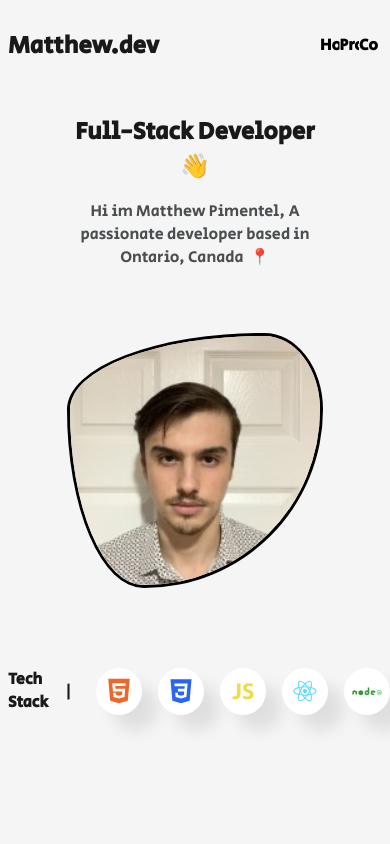
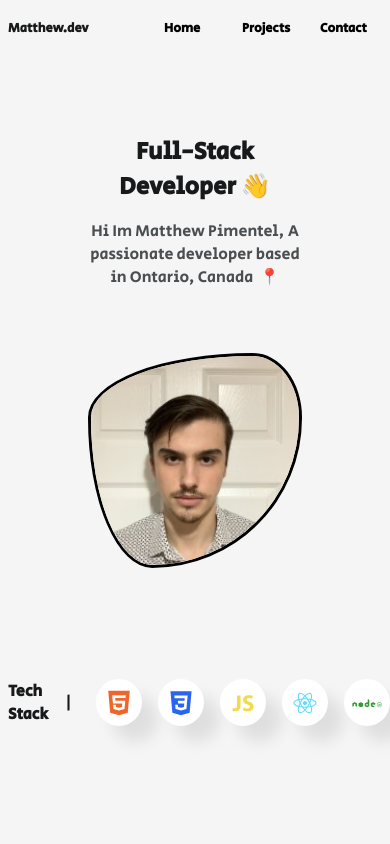
Before and after one commit to Matthewpimentel/Portfolio-Update, a React (Create React App) app: page / in a window 390 px wide. Shown: the top 844 px of the page. Built offline with nearby package versions, Linux system fonts and the light colour scheme.

Commit message:
portolio is now responsive

```diff
--- a/public/index.html
+++ b/public/index.html
@@ -7,26 +7,13 @@
     <meta name="theme-color" content="#000000" />
     <meta
       name="description"
-      content="Web site created using create-react-app"
+      content="Portfolio"
     />
     <script src="https://kit.fontawesome.com/bb6db07c47.js" crossorigin="anonymous"></script>
 
     <link rel="apple-touch-icon" href="%PUBLIC_URL%/logo192.png" />
-    <!--
-      manifest.json provides metadata used when your web app is installed on a
-      user's mobile device or desktop. See https://developers.google.com/web/fundamentals/web-app-manifest/
-    -->
     <link rel="manifest" href="%PUBLIC_URL%/manifest.json" />
-    <!--
-      Notice the use of %PUBLIC_URL% in the tags above.
-      It will be replaced with the URL of the `public` folder during the build.
-      Only files inside the `public` folder can be referenced from the HTML.
-
-      Unlike "/favicon.ico" or "favicon.ico", "%PUBLIC_URL%/favicon.ico" will
-      work correctly both with client-side routing and a non-root public URL.
-      Learn how to configure a non-root public URL by running `npm run build`.
-    -->
-    <title>React App</title>
+    <title>Matthew Pimentel</title>
   </head>
   <body>
     <noscript>You need to enable JavaScript to run this app.</noscript>
@@ -36,15 +23,5 @@
       <input type="email" name="email" />
       <textarea name="message"></textarea>
     </form>
-    <!--
-      This HTML file is a template.
-      If you open it directly in the browser, you will see an empty page.
-
-      You can add webfonts, meta tags, or analytics to this file.
-      The build step will place the bundled scripts into the <body> tag.
-
-      To begin the development, run `npm start` or `yarn start`.
-      To create a production bundle, use `npm run build` or `yarn build`.
-    -->
   </body>
 </html>
--- a/src/Components/HomeAbout.css
+++ b/src/Components/HomeAbout.css
@@ -97,6 +97,7 @@
 
 @media all and (max-width: 490px) {
     .home-about-content-container {
+        padding: 2rem;
         flex-direction: column;
     }
 
--- a/src/Components/HomeAbout.js
+++ b/src/Components/HomeAbout.js
@@ -12,15 +12,13 @@ const HomeAbout = forwardRef((props, ref) => {
       homeRef.current.scrollIntoView({ behavior: "smooth" });
     },
   }));
-
-
   return (
     <div className="home-about" ref={homeRef}>
       <div className="home-about-content-container">
         <div className="home-about-blurb">
           <h1>Full-Stack Developer 👋</h1>
           <p>
-            Hi im Matthew Pimentel, A passionate developer based in Ontario,
+            Hi Im Matthew Pimentel, A passionate developer based in Ontario,
             Canada&nbsp; 📍
           </p>
         </div>
--- a/src/Components/Nav.css
+++ b/src/Components/Nav.css
@@ -7,7 +7,7 @@
 .nav {
     position: fixed;
     display: grid;
-    grid-template-columns: 80% 5% 5% 5% 5%;
+    grid-template-columns: 40% 20% 20% 20%;
     align-items: center;
     padding: 0.5em;
     width: 100%;
@@ -41,3 +41,13 @@
     box-shadow: 0 0 10px rgba(0,0,0,.09);
     transition: 0.5s;
 }
+
+@media all and (max-width: 490px) {
+    .nav h2 {
+        font-size: 0.8rem;
+    }
+
+    .nav a {
+        font-size: 0.8rem;
+    }
+}
--- a/src/Components/Nav.js
+++ b/src/Components/Nav.js
@@ -1,4 +1,5 @@
 import "./Nav.css";
+import { GiHamburgerMenu } from "react-icons/gi";
 const Nav = ({ refToProjects, refToHome, refToContact }) => {
   let windowY;
   window.addEventListener("scroll", () => {
@@ -14,10 +15,10 @@ const Nav = ({ refToProjects, refToHome, refToContact }) => {
   });
 
   const scrollToHome = () => {
-    if(refToHome.current) {
+    if (refToHome.current) {
       refToHome.current.scrollIntoView();
     }
-  }
+  };
 
   const scrollToProjects = () => {
     if (refToProjects.current) {
@@ -31,6 +32,10 @@ const Nav = ({ refToProjects, refToHome, refToContact }) => {
     }
   };
 
+  const showMenu = () => {
+
+  }
+
   return (
       <div className="nav">
         <h2>Matthew.dev</h2>
```
Lines whose indentation alone changed are shown as unchanged.
